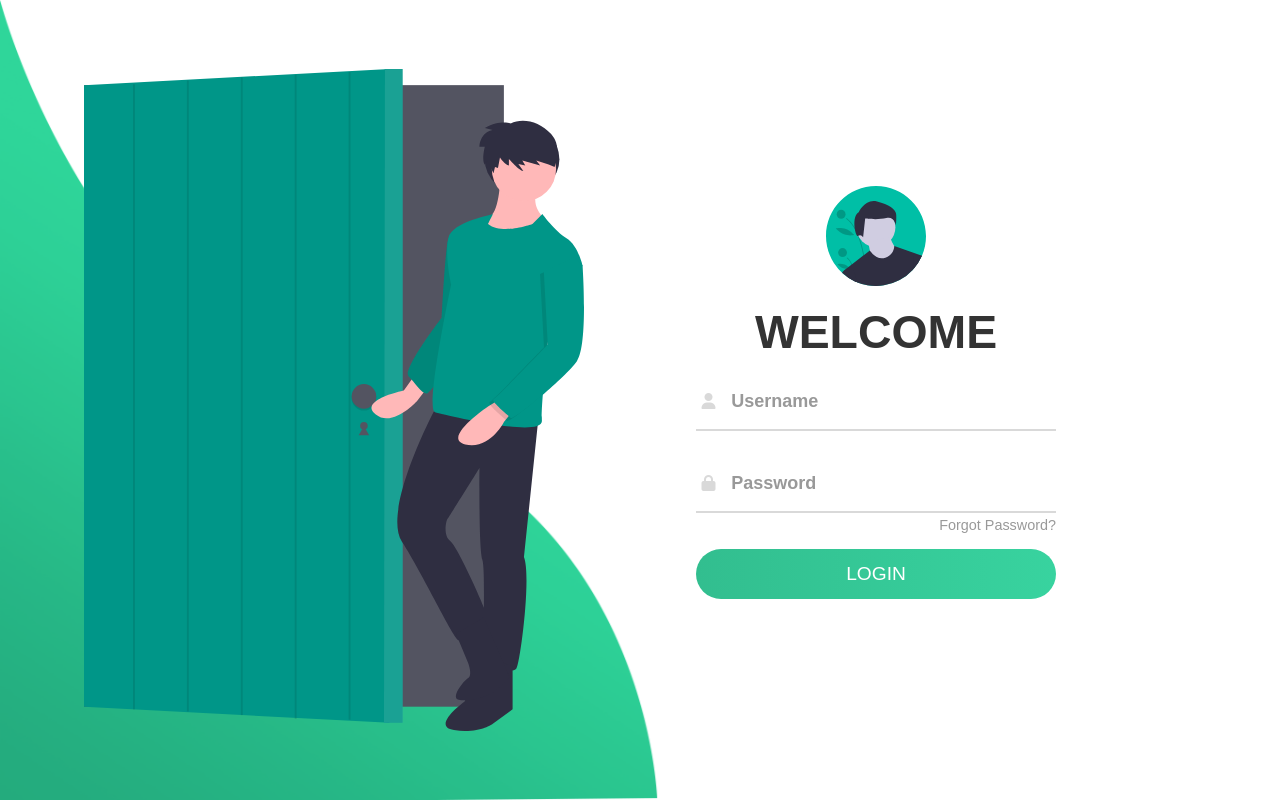
After one commit to IsraelSantizo98/CV-PHP, a PHP site: page /ingreso.html in a window 1280 px wide. The commit adds this page. Run offline with PHP 8.4, Linux system fonts and the light colour scheme; some libraries are stand-ins or nearby versions.

Commit message:
Initial commit

```diff
--- /dev/null
+++ b/css/ingreso.css
@@ -0,0 +1,223 @@
+* {
+  padding: 0;
+  margin: 0;
+  box-sizing: border-box;
+}
+
+body {
+  font-family: "Poppins", sans-serif;
+  overflow: hidden;
+}
+
+.wave {
+  position: fixed;
+  bottom: 0;
+  left: 0;
+  height: 100%;
+  z-index: -1;
+}
+
+.container {
+  width: 100vw;
+  height: 100vh;
+  display: grid;
+  grid-template-columns: repeat(2, 1fr);
+  grid-gap: 7rem;
+  padding: 0 2rem;
+}
+
+.img {
+  display: flex;
+  justify-content: flex-end;
+  align-items: center;
+}
+
+.login-content {
+  display: flex;
+  justify-content: flex-start;
+  align-items: center;
+  text-align: center;
+}
+
+.img img {
+  width: 500px;
+}
+
+form {
+  width: 360px;
+}
+
+.login-content img {
+  height: 100px;
+}
+
+.login-content h2 {
+  margin: 15px 0;
+  color: #333;
+  text-transform: uppercase;
+  font-size: 2.9rem;
+}
+
+.login-content .input-div {
+  position: relative;
+  display: grid;
+  grid-template-columns: 7% 93%;
+  margin: 25px 0;
+  padding: 5px 0;
+  border-bottom: 2px solid #d9d9d9;
+}
+
+.login-content .input-div.one {
+  margin-top: 0;
+}
+
+.i {
+  color: #d9d9d9;
+  display: flex;
+  justify-content: center;
+  align-items: center;
+}
+
+.i i {
+  transition: 0.3s;
+}
+
+.input-div > div {
+  position: relative;
+  height: 45px;
+}
+
+.input-div > div > h5 {
+  position: absolute;
+  left: 10px;
+  top: 50%;
+  transform: translateY(-50%);
+  color: #999;
+  font-size: 18px;
+  transition: 0.3s;
+}
+
+.input-div:before,
+.input-div:after {
+  content: "";
+  position: absolute;
+  bottom: -2px;
+  width: 0%;
+  height: 2px;
+  background-color: #38d39f;
+  transition: 0.4s;
+}
+
+.input-div:before {
+  right: 50%;
+}
+
+.input-div:after {
+  left: 50%;
+}
+
+.input-div.focus:before,
+.input-div.focus:after {
+  width: 50%;
+}
+
+.input-div.focus > div > h5 {
+  top: -5px;
+  font-size: 15px;
+}
+
+.input-div.focus > .i > i {
+  color: #38d39f;
+}
+
+.input-div > div > input {
+  position: absolute;
+  left: 0;
+  top: 0;
+  width: 100%;
+  height: 100%;
+  border: none;
+  outline: none;
+  background: none;
+  padding: 0.5rem 0.7rem;
+  font-size: 1.2rem;
+  color: #555;
+  font-family: "poppins", sans-serif;
+}
+
+.input-div.pass {
+  margin-bottom: 4px;
+}
+
+a {
+  display: block;
+  text-align: right;
+  text-decoration: none;
+  color: #999;
+  font-size: 0.9rem;
+  transition: 0.3s;
+}
+
+a:hover {
+  color: #38d39f;
+}
+
+.btn {
+  display: block;
+  width: 100%;
+  height: 50px;
+  border-radius: 25px;
+  outline: none;
+  border: none;
+  background-image: linear-gradient(to right, #32be8f, #38d39f, #32be8f);
+  background-size: 200%;
+  font-size: 1.2rem;
+  color: #fff;
+  font-family: "Poppins", sans-serif;
+  text-transform: uppercase;
+  margin: 1rem 0;
+  cursor: pointer;
+  transition: 0.5s;
+}
+.btn:hover {
+  background-position: right;
+}
+
+@media screen and (max-width: 1050px) {
+  .container {
+    grid-gap: 5rem;
+  }
+}
+
+@media screen and (max-width: 1000px) {
+  form {
+    width: 290px;
+  }
+
+  .login-content h2 {
+    font-size: 2.4rem;
+    margin: 8px 0;
+  }
+
+  .img img {
+    width: 400px;
+  }
+}
+
+@media screen and (max-width: 900px) {
+  .container {
+    grid-template-columns: 1fr;
+  }
+
+  .img {
+    display: none;
+  }
+
+  .wave {
+    display: none;
+  }
+
+  .login-content {
+    justify-content: center;
+  }
+}
--- /dev/null
+++ b/ingreso.html
@@ -0,0 +1,45 @@
+<!DOCTYPE html>
+<html lang="es">
+  <head>
+    <meta charset="UTF-8" />
+    <meta name="viewport" content="width=device-width, initial-scale=1.0" />
+    <link rel="stylesheet" href="css/ingreso.css" />
+    <script src="https://kit.fontawesome.com/a81368914c.js"></script>
+    <title>Ingreso Usuario</title>
+  </head>
+  <body>
+    <img class="wave" src="assets/img/wave.png" />
+    <div class="container">
+      <div class="img">
+        <img src="assets/img/login2.svg" />
+      </div>
+      <div class="login-content">
+        <form action="index.html">
+          <img src="assets/img/avatar.svg" />
+          <h2 class="title">Welcome</h2>
+          <div class="input-div one">
+            <div class="i">
+              <i class="fas fa-user"></i>
+            </div>
+            <div class="div">
+              <h5>Username</h5>
+              <input type="text" class="input" />
+            </div>
+          </div>
+          <div class="input-div pass">
+            <div class="i">
+              <i class="fas fa-lock"></i>
+            </div>
+            <div class="div">
+              <h5>Password</h5>
+              <input type="password" class="input" />
+            </div>
+          </div>
+          <a href="#">Forgot Password?</a>
+          <input type="submit" class="btn" value="Login" />
+        </form>
+      </div>
+    </div>
+    <script src="js/main.js"></script>
+  </body>
+</html>
--- a/js/main.js
+++ b/js/main.js
@@ -0,0 +1,18 @@
+const inputs = document.querySelectorAll(".input");
+
+function addcl() {
+  let parent = this.parentNode.parentNode;
+  parent.classList.add("focus");
+}
+
+function remcl() {
+  let parent = this.parentNode.parentNode;
+  if (this.value == "") {
+    parent.classList.remove("focus");
+  }
+}
+
+inputs.forEach((input) => {
+  input.addEventListener("focus", addcl);
+  input.addEventListener("blur", remcl);
+});
```
Also changed, not shown: css/style.css (+9 -0 lines), assets/img/avatar.svg (added), assets/img/ingreso.jpg (added), assets/img/login.svg (added), assets/img/login2.svg (added), assets/img/wave.png (added).
